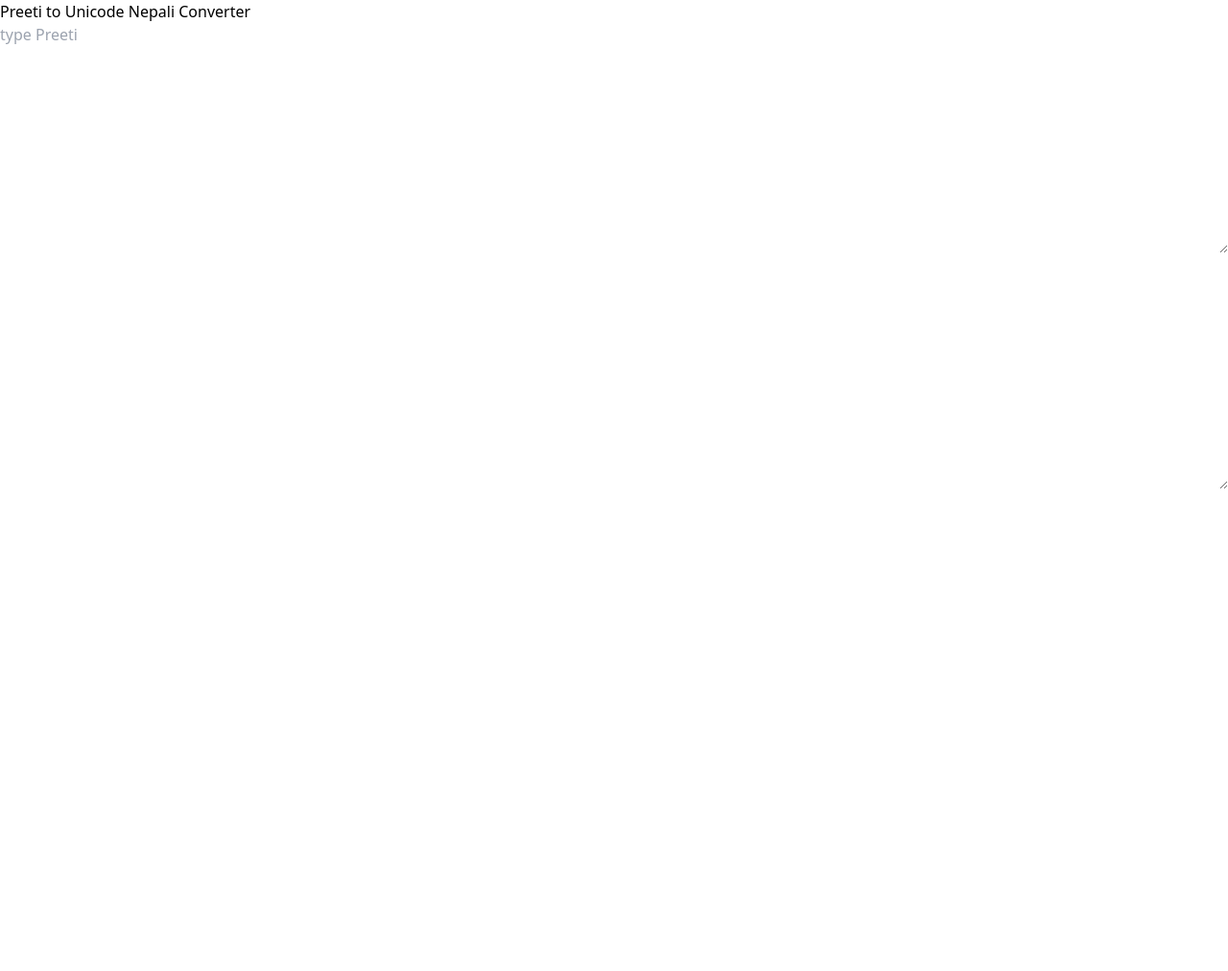
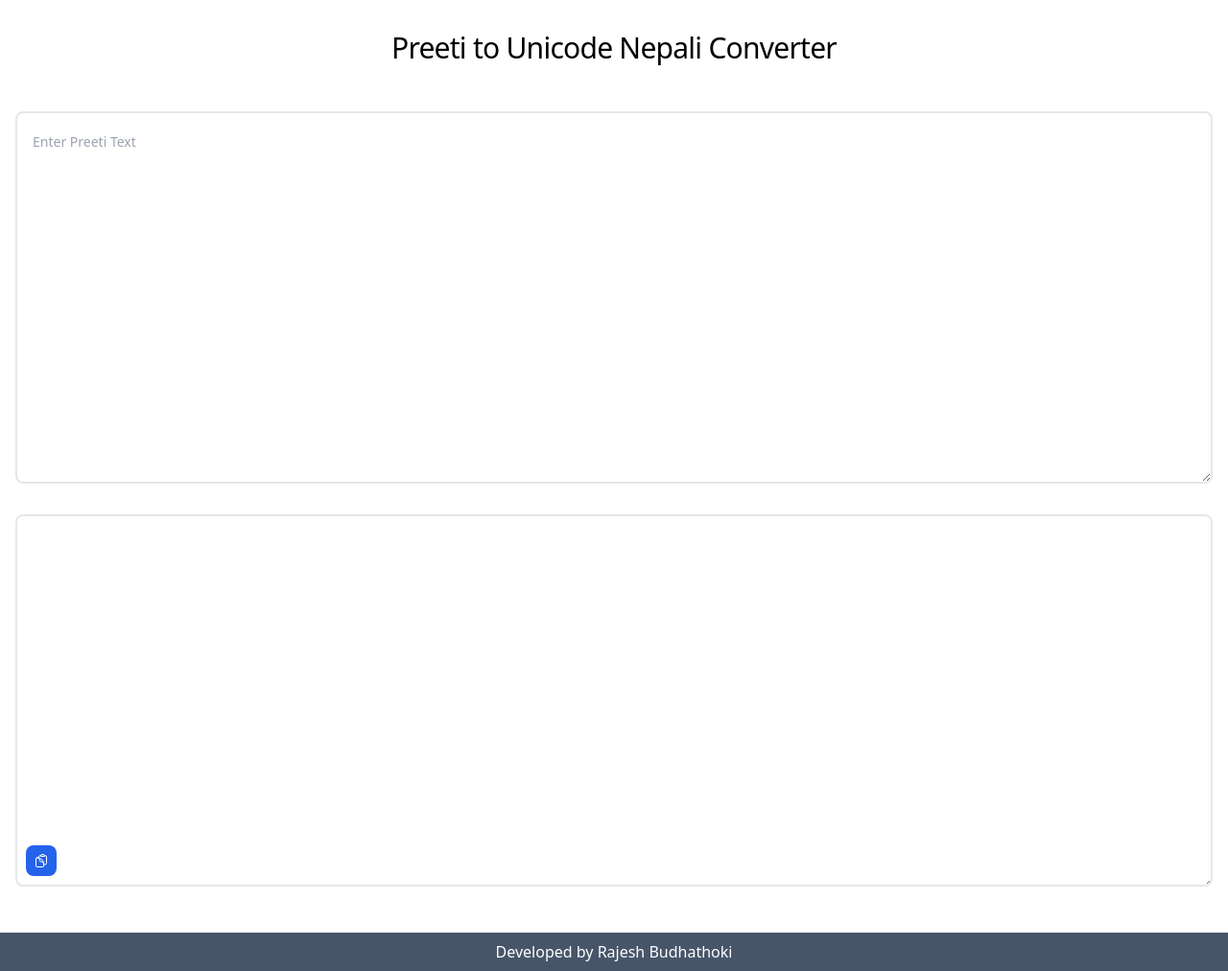
Before and after one commit to rajoyish/preeti-to-nepali-unicode, a website built with Vite: page index.html in a window 1280 px wide. Shown: the whole page at 96% size. Before the commit the page ends 800 px from the top, so only its background shows below. Built offline with nearby package versions, Linux system fonts and the light colour scheme.

Commit message:
Beautify forms

```diff
--- a/index.html
+++ b/index.html
@@ -7,27 +7,64 @@
     <title>Preeti to Unicode Nepali</title>
   </head>
   <body>
-    <h1>Preeti to Unicode Nepali Converter</h1>
-    <section>
-      <div>
+    <h1 class="my-8 text-center text-3xl font-medium tracking-tight">
+      Preeti to Unicode Nepali Converter
+    </h1>
+    <section class="space-y-8 p-4">
+      <div class="relative rounded-lg border-2">
         <textarea
-          rows="10"
-          cols="20"
-          class="w-full"
-          placeholder="type Preeti"
           id="preetiInput"
+          class="block min-h-96 w-full resize-y leading-loose rounded-lg border-gray-200 p-4 pb-12 text-sm focus:border-blue-500 focus:ring-blue-500 disabled:pointer-events-none disabled:opacity-50"
+          placeholder="Enter Preeti Text"
         ></textarea>
       </div>
-      <div>
+
+      <!-- Devanagari -->
+      <div class="relative rounded-lg border-2">
         <textarea
-          rows="10"
-          cols="20"
-          class="w-full"
           id="unicodeOutput"
+          class="block min-h-96 w-full resize-y leading-loose rounded-lg border-gray-200 p-4 pb-12 text-sm focus:border-blue-500 focus:ring-blue-500 disabled:pointer-events-none disabled:opacity-50"
           readonly
         ></textarea>
+
+        <!-- Toolbar -->
+        <div class="absolute inset-x-px bottom-px rounded-b-md bg-white p-2">
+          <div class="flex items-center justify-between">
+            <!-- Button Group -->
+            <div class="flex items-center gap-x-1">
+              <!-- Clipboard Button -->
+              <button
+                x-on:click="copyText"
+                type="button"
+                class="inline-flex size-8 shrink-0 items-center justify-center rounded-lg bg-blue-600 text-white hover:bg-blue-500 focus:z-10 focus:bg-blue-500 focus:outline-none"
+              >
+                <svg
+                  xmlns="http://www.w3.org/2000/svg"
+                  fill="none"
+                  viewBox="0 0 24 24"
+                  stroke-width="1.5"
+                  stroke="currentColor"
+                  class="size-4 shrink-0"
+                >
+                  <path
+                    stroke-linecap="round"
+                    stroke-linejoin="round"
+                    d="M8.25 7.5V6.108c0-1.135.845-2.098 1.976-2.192.373-.03.748-.057 1.123-.08M15.75 18H18a2.25 2.25 0 0 0 2.25-2.25V6.108c0-1.135-.845-2.098-1.976-2.192a48.424 48.424 0 0 0-1.123-.08M15.75 18.75v-1.875a3.375 3.375 0 0 0-3.375-3.375h-1.5a1.125 1.125 0 0 1-1.125-1.125v-1.5A3.375 3.375 0 0 0 6.375 7.5H5.25m11.9-3.664A2.251 2.251 0 0 0 15 2.25h-1.5a2.251 2.251 0 0 0-2.15 1.586m5.8 0c.065.21.1.433.1.664v.75h-6V4.5c0-.231.035-.454.1-.664M6.75 7.5H4.875c-.621 0-1.125.504-1.125 1.125v12c0 .621.504 1.125 1.125 1.125h9.75c.621 0 1.125-.504 1.125-1.125V16.5a9 9 0 0 0-9-9Z"
+                  />
+                </svg>
+              </button>
+              <!-- End Clipboard Button -->
+            </div>
+            <!-- End Button Group -->
+          </div>
+        </div>
+        <!-- End Toolbar -->
       </div>
     </section>
+    <footer class="text-center mt-8 bg-slate-600 p-2 text-white">
+      Developed by
+      <a href="https://www.brajesh.com.np/">Rajesh Budhathoki</a>
+    </footer>
     <script type="module" src="/main.js"></script>
   </body>
 </html>
```
